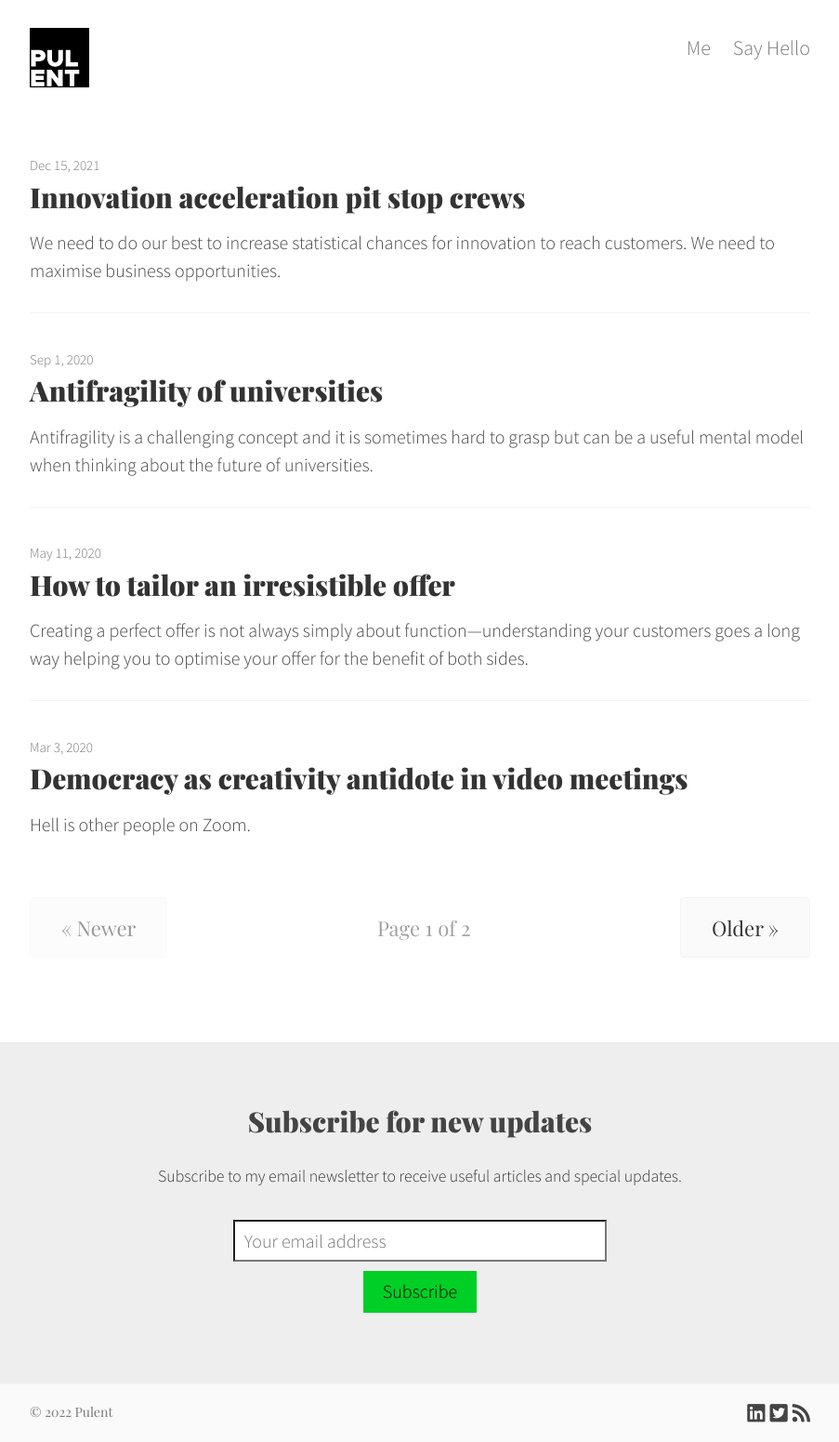
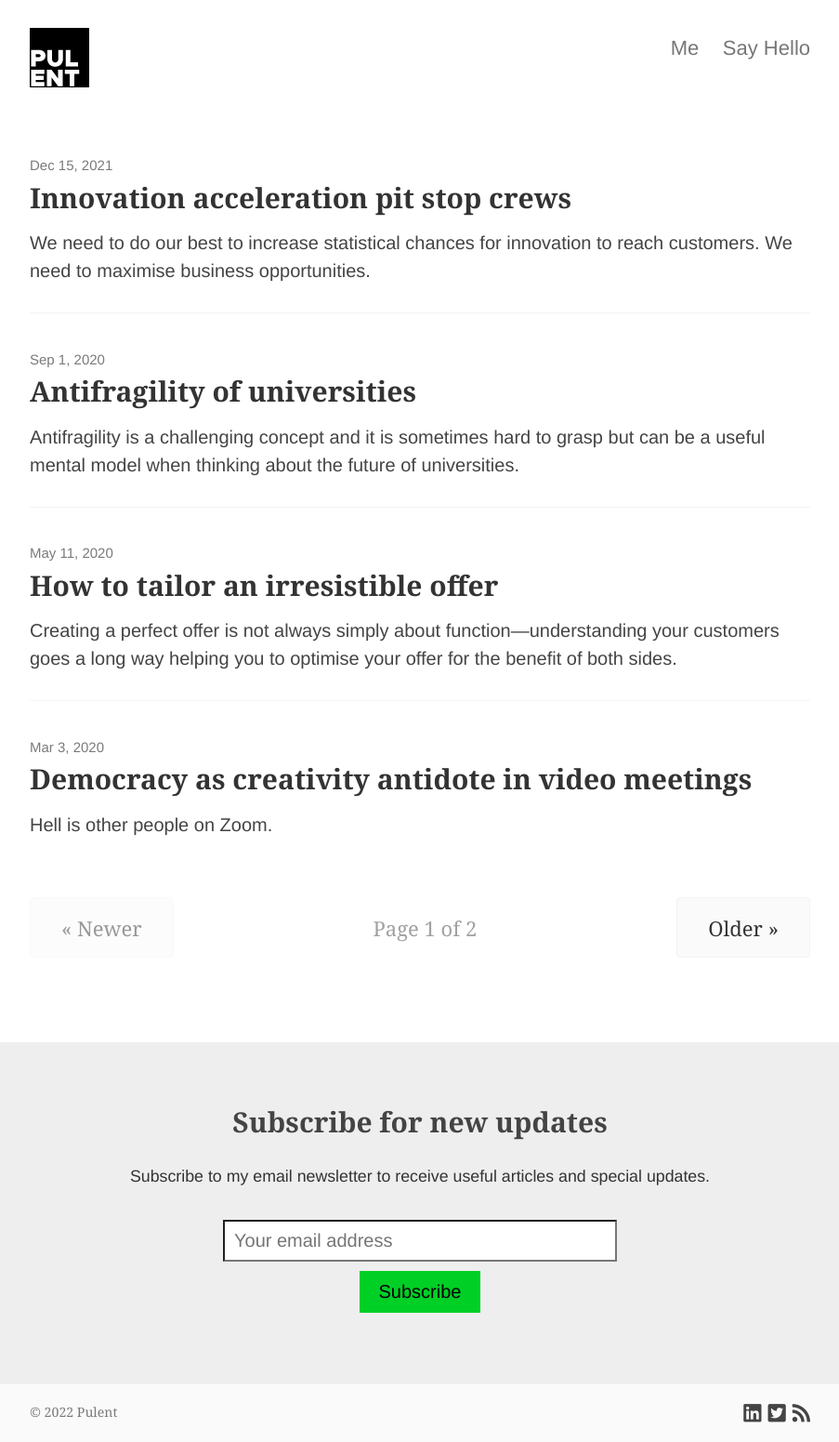
Before and after one commit to pulentcom/pulent.github.io, a Jekyll site: the page built from index.html, in a window 1280 px wide. Shown: the whole page at 93% size, without its empty margins (188-1091 px from the left). Built offline with Jekyll 4.4.1, drawn with Linux system fonts in a browser that asks for light colours; nearby versions of some CDN libraries; some web fonts are replaced; the list of posts is cut into pages by our own code.

Commit message:
fonts change

```diff
--- a/_sass/_variables.scss
+++ b/_sass/_variables.scss
@@ -1,9 +1,9 @@
 // Typography
 $base-font-size: 16px !default;
 $bold-font-weight: bold !default;
-$font-family: 'Source Sans Pro', 'Helvetica Neue', Helvetica, sans-serif !default;
+$font-family: 'Libre Baskerville', 'Helvetica Neue', Helvetica, sans-serif !default;
 $line-height: 1.5 !default;
-$heading-font-family: 'Playfair Display', 'PT Serif', Georgia, 'Times New Roman', serif !default;
+$heading-font-family: 'Syne', 'PT Serif', Georgia, 'Times New Roman', serif !default;
 $heading-font-weight: 900 !default;
 $heading-line-height: 1.25 !default;
 $monospace-font-family: 'Source Code Pro', Consolas, monospace !default;
```
